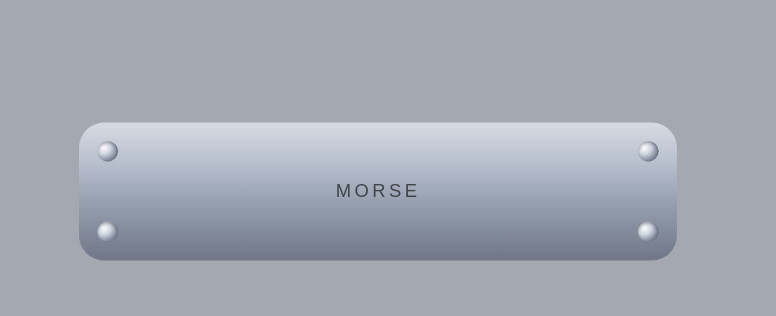
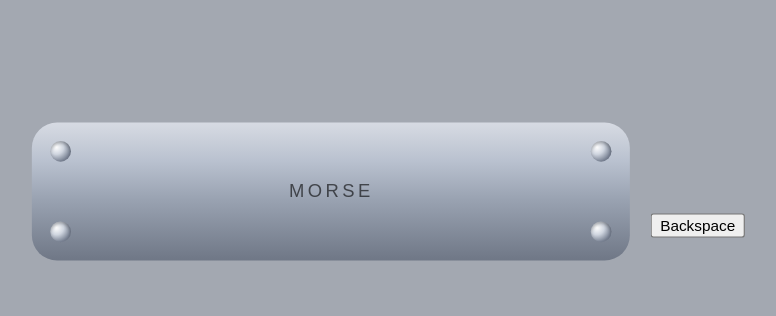
Before and after one commit to ricci0302lee-ui/morse, a plain HTML site: page index.html in a window 1280 px wide. Shown: the part 182-498 px from the top of the page, without its empty margins (262-1038 px from the left). Drawn offline with Linux system fonts and the light colour scheme.

Commit message:
Update index.html

```diff
--- a/index.html
+++ b/index.html
@@ -20,6 +20,9 @@
       <div><span id="letterText"></span></div>
     </div>
   </div>
+<div style="margin-top:10px;">
+  <button id="backBtn" type="button">Backspace</button>
+</div>
 
   <script src="morse-code.js"></script>
 </body>
```
